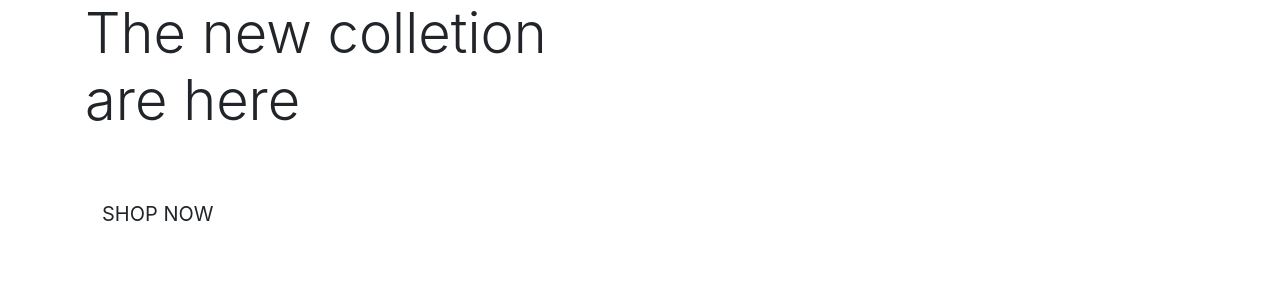
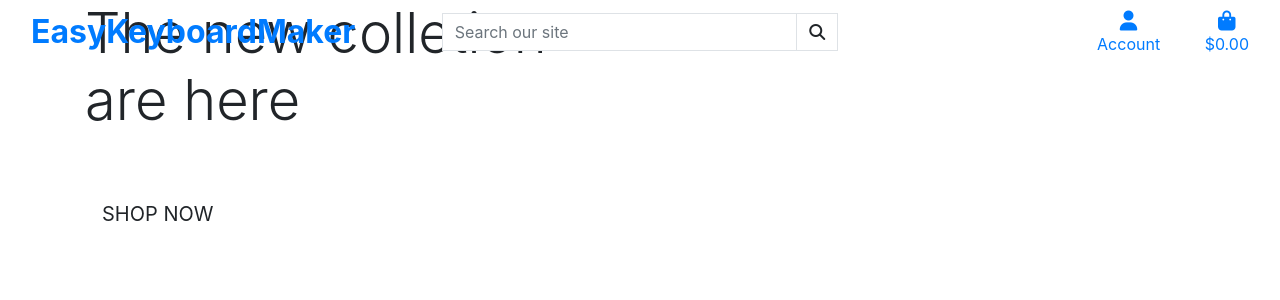
Before and after one commit to KimBergstroem/keyboardmaker-Ecommerce-Fullstack-App, a Django app: page / in a window 1280 px wide. Shown: the top 300 px of the page. Run offline with Django 3.2, Linux system fonts and the light colour scheme; some libraries are stand-ins or nearby versions.

Commit message:
add: navigation header to base template page #3

```diff
--- a/templates/base.html
+++ b/templates/base.html
@@ -2,7 +2,6 @@
 
 <!doctype html>
 <html lang="en">
-
   <head>
 
     {% block meta %}
@@ -34,20 +33,79 @@
       <script src="https://cdn.jsdelivr.net/npm/bootstrap@4.6.2/dist/js/bootstrap.min.js"
           integrity="sha384-+sLIOodYLS7CIrQpBjl+C7nPvqq+FbNUBDunl/OZv93DB7Ln/533i8e/mZXLi/P+"
           crossorigin="anonymous"></script>
-
-    <!-- Stripe Payment Script -->
-    <script src="https://js.stripe.com/v3/"></script>
     {% endblock %}
 
     {% block extra_js %}
     {% endblock %}
 
-    <title>Easykeyboard {% block extra_title %} {% endblock %}</title>
-
+    <title>EasyKeyboardMaker {% block extra_title %}{% endblock %}</title>
   </head>
-
   <body>
-  <header class="container-fluid fixed-top"></header>
+    <header class="container-fluid fixed-top">
+        <div class="row">
+          <div class="col-12 col-lg-4 my-auto py-1 py-lg-0 text-center text-lg-left">
+            <a href="{% url 'home' %}" class="nav-link main-logo-link">
+                <h2 class="logo-font text-black my-0"><strong>EasyKeyboardMaker</strong></h2>
+            </a>
+          </div>
+            <div class="col-12 col-lg-4 my-auto py-1 py-lg-0"> <!-- Search bar Section -->
+                <form method="GET" action="">
+                    <div class="input-group w-100">
+                        <input class="form-control border border-black rounded-0" type="text" name="q" placeholder="Search our site">
+                        <div class="input-group-append">
+                            <button class="form-control btn btn-black border border-black rounded-0" type="submit">
+                                <span class="icon">
+                                    <i class="fas fa-search"></i>
+                                </span>
+                            </button>
+                        </div>
+                    </div>
+                </form>
+            </div>
+            <div class="col-12 col-lg-4 my-auto py-1 py-lg-0"> <!-- My Account navbar Section -->
+                <ul class="list-inline list-unstyled text-center text-lg-right my-0">
+                    <li class="list-inline-item dropdown">
+                        <a class="text-black nav-link" href="#" id="user-options" data-toggle="dropdown" aria-haspopup="true" aria-expanded="false">
+                            <div class="text-center">
+                                <div><i class="fas fa-user fa-lg"></i></div>
+                                {% if request.user.is_authenticated %}
+                                  <p class="my-0">My Account</p>
+                                {% else %}
+                                  <p class="my-0">Account</p>
+                                {% endif %}
+                            </div>
+                        </a>
+                        <div class="dropdown-menu border-0" aria-labelledby="user-options"> <!-- Authentication display -->
+                            {% if request.user.is_authenticated %}
+                                {% if request.user.is_superuser %}
+                                    <a href="" class="dropdown-item">Product Management</a>
+                                {% endif %}
+                                <a href="" class="dropdown-item">My Profile</a>
+                                <a href="{% url 'account_logout' %}" class="dropdown-item">Logout</a>
+                            {% else %}
+                                <a href="{% url 'account_signup' %}" class="dropdown-item">Register</a>
+                                <a href="{% url 'account_login' %}" class="dropdown-item">Login</a>
+                            {% endif %}
+                        </div>
+                    </li>
+                    <li class="list-inline-item"> <!-- Checking current price Section -->
+                        <a class="{% if grand_total %}text-info font-weight-bold{% else %}text-black{% endif %} nav-link" href="">
+                            <div class="text-center">
+                                <div><i class="fas fa-shopping-bag fa-lg"></i></div>
+                                <p class="my-0">
+                                    {% if grand_total %}
+                                        ${{ grand_total|floatformat:2 }}
+                                    {% else %}
+                                        $0.00
+                                    {% endif %}
+                                </p>
+                            </div>
+                        </a>
+                    </li>
+                </ul>
+            </div>
+        </div>
+    </header>
 
     {% if messages %}
         <div class="message-container"></div>
@@ -57,12 +115,11 @@
     {% endblock %}
 
     {% block content %}
-    <!-- Main Content -->
     {% endblock %}
 
     {% block postloadjs %}
     {% endblock %}
 
+
   </body>
-
 </html>
```
Lines whose indentation alone changed are shown as unchanged.
